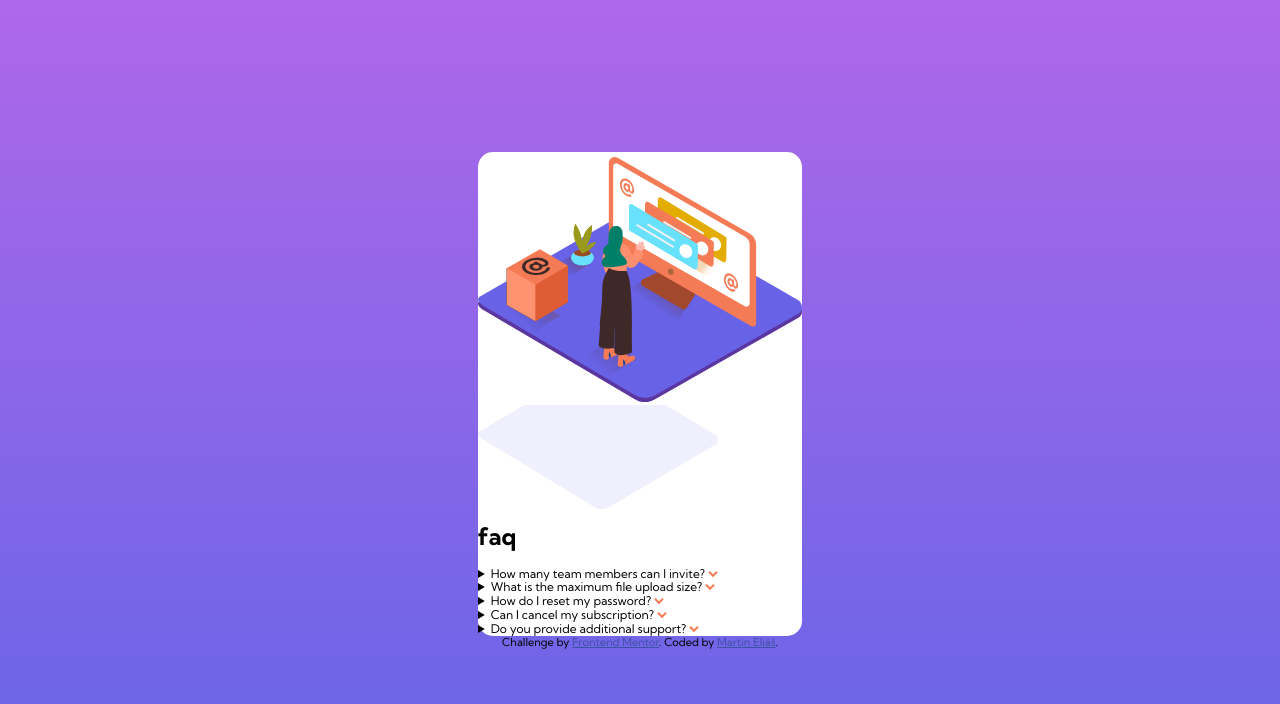
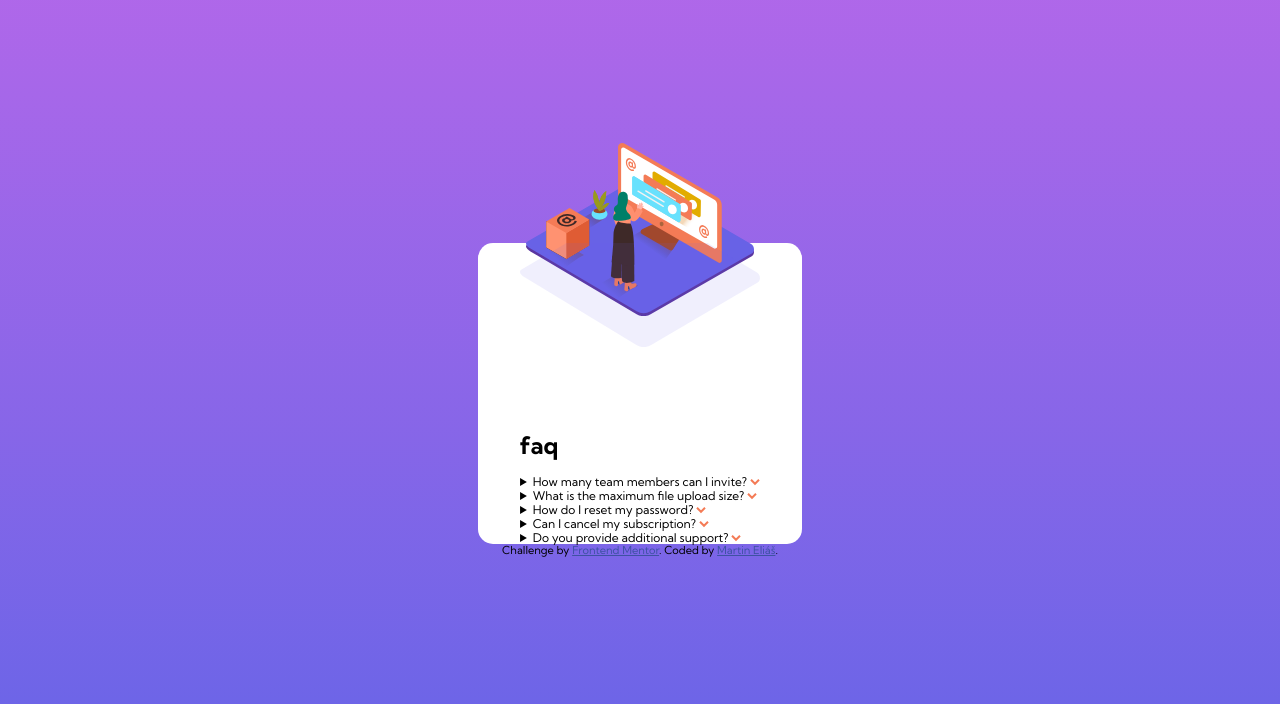
Before and after one commit to martinelias1312/faq-accordion-card-main, a plain HTML site: page index.html in a window 1280 px wide. Drawn offline with Linux system fonts and the light colour scheme.

Commit message:
article flex, images positioning

```diff
--- a/assets/css/style.css
+++ b/assets/css/style.css
@@ -34,11 +34,20 @@ article {
     width: 27em;
     background: #fff;
     border-radius: 15px;
+    display: flex;
+    flex-direction: column;
+    align-items: center;
 }
+
 /* Images */
-.mobile {
+#mobile-img {
     position: relative;
-    top: 5px;
+    top: -100px;
+    max-width: 19em;
+}
+
+#mobile-pattern {
+    position: absolute;
 }
 
 .desktop {
```
